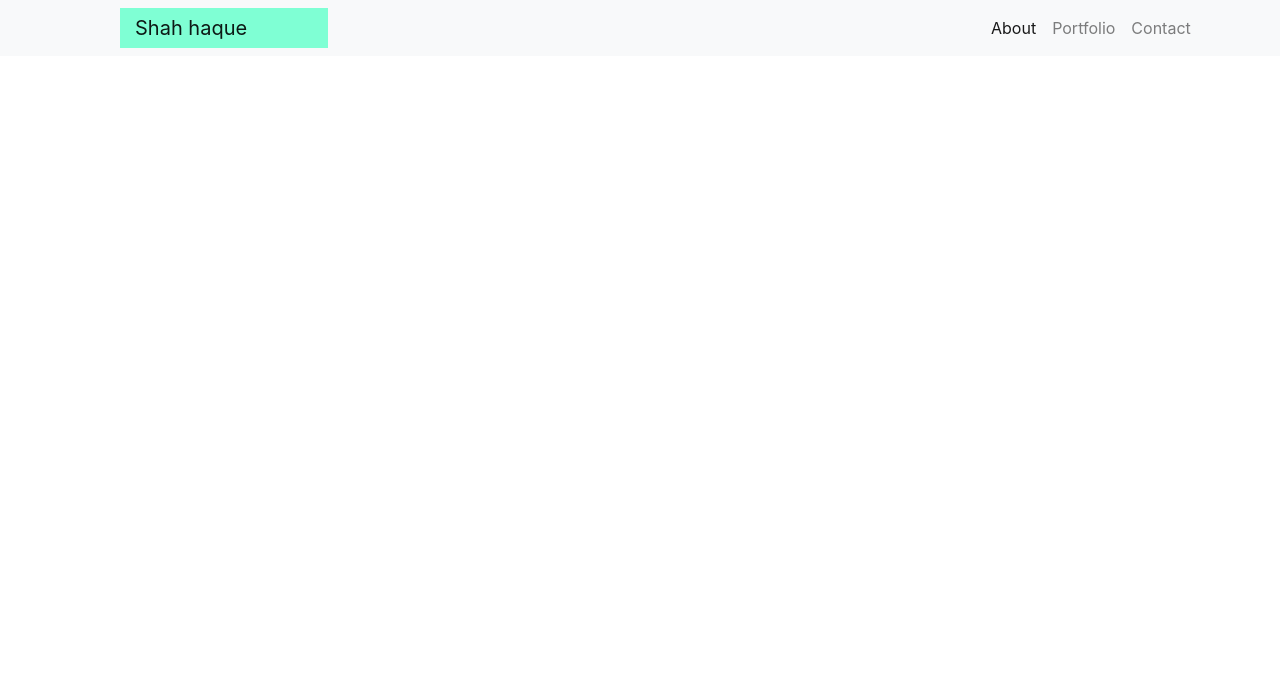
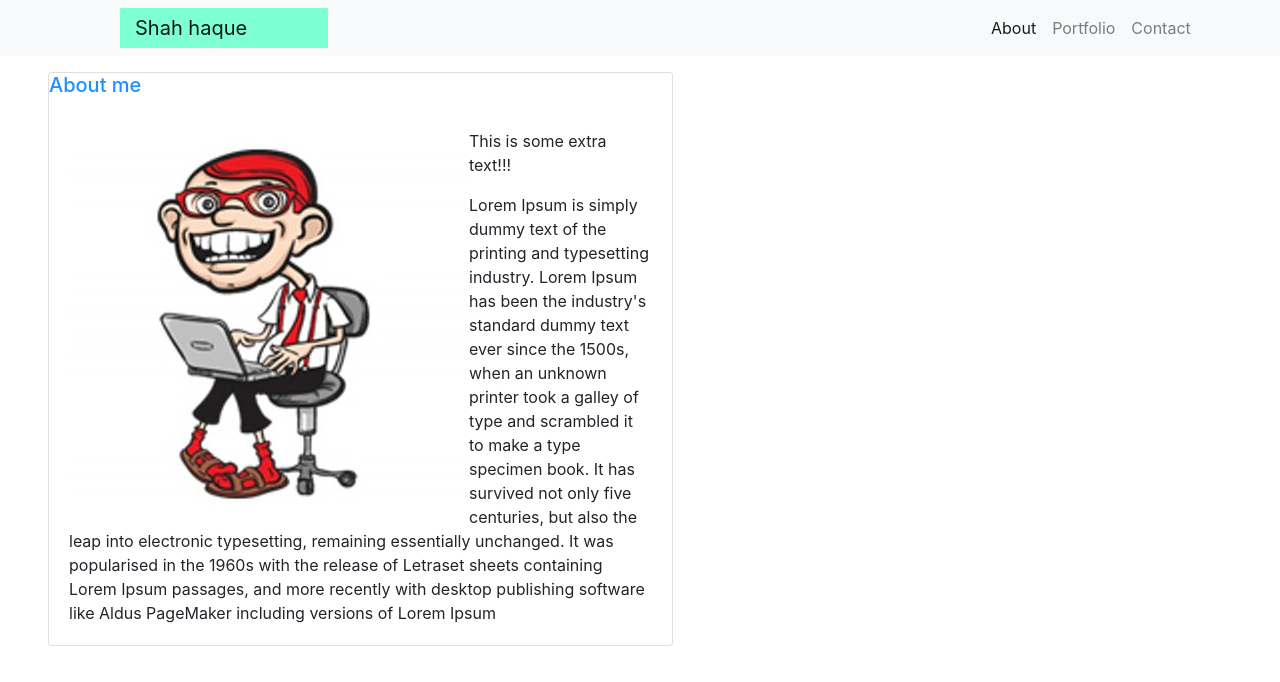
Before and after one commit to shah8091/Homework-2, a plain HTML site: page index.html in a window 1280 px wide. Drawn offline with nearby package versions, Linux system fonts and the light colour scheme.

Commit message:
i made some changes on my project

```diff
--- a/index.html
+++ b/index.html
@@ -42,6 +42,34 @@
             </ul>
         </div>
     </nav>
+    <div class="row">
+        <div class="col-md-6 ml-5">
+            <div class="card mt-3" style="widows: 500px;">
+                <h5 class=" card-title" style=" color:dodgerblue">About me</h5>
+
+                <div class="card-body">
+                    <img src="freak.jpg" class="float-left" alt="picture of a computer freak">
+
+                    <p>This is some extra text!!!</p>
+                    <p class="card-text">Lorem Ipsum is simply dummy text of the printing and typesetting industry.
+                        Lorem
+                        Ipsum
+                        has been the industry's standard dummy text ever since the 1500s, when an unknown printer took a
+                        galley
+                        of type and scrambled it to make a type specimen book. It has survived not only five centuries,
+                        but
+                        also
+                        the leap into electronic typesetting, remaining essentially unchanged. It was popularised in the
+                        1960s
+                        with the release of Letraset sheets containing Lorem Ipsum passages, and more recently with
+                        desktop
+                        publishing software like Aldus PageMaker including versions of Lorem Ipsum
+                    </p>
+
+                </div>
+            </div>
+        </div>
+    </div>
     <!-- Optional JavaScript -->
     <!-- jQuery first, then Popper.js, then Bootstrap JS -->
     <script src="https://code.jquery.com/jquery-3.4.1.slim.min.js"
```
Also changed, not shown: freak.jpg (added).
